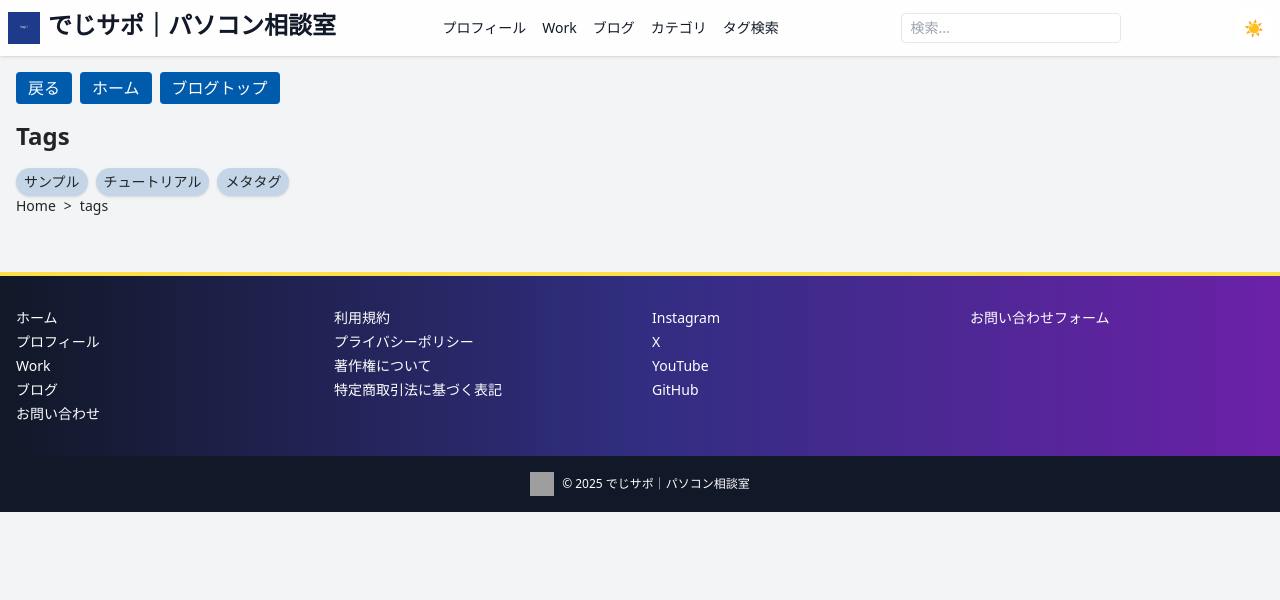
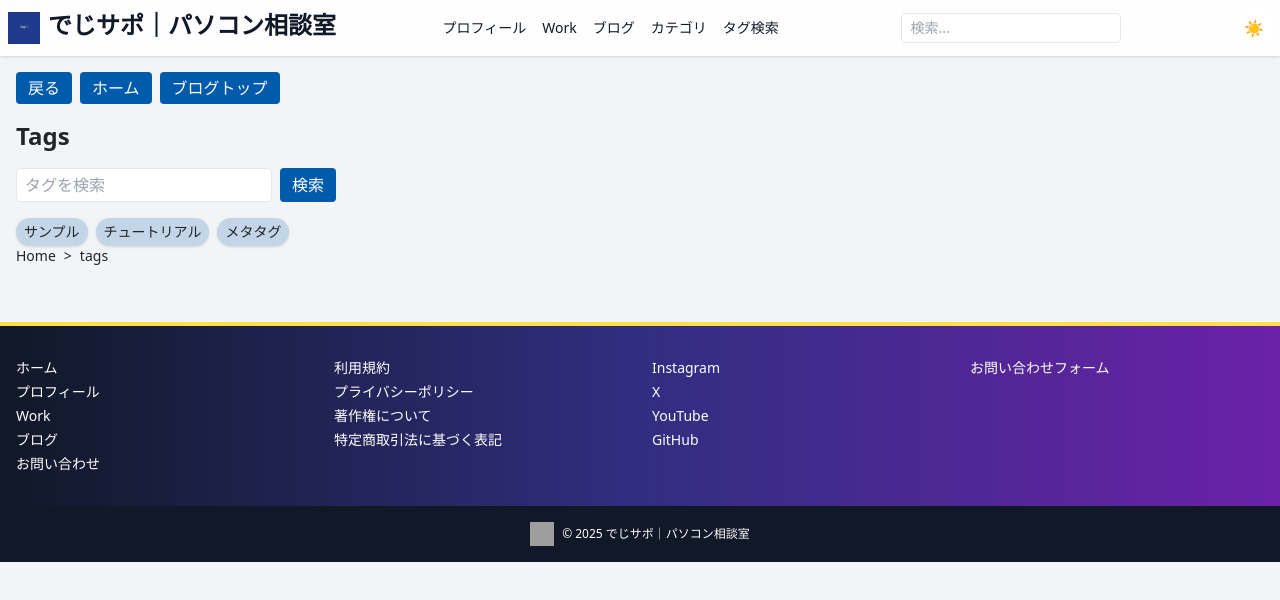
Before and after one commit to maruyamamasaya/Portfolio, a Next.js app: page /tags in a window 1280 px wide. Shown: the top 600 px of the page. Built offline with nearby package versions, Linux system fonts and the light colour scheme; grey boxes are pictures that could not be loaded.

Commit message:
Add search bar to tags page

```diff
--- a/src/app/tags/page.tsx
+++ b/src/app/tags/page.tsx
@@ -2,14 +2,37 @@ import Link from 'next/link';
 import { getAllTags } from '@/lib/posts';
 import BlogNavButtons from '../components/BlogNavButtons';
 
-export default function TagsPage() {
+export default function TagsPage({
+  searchParams,
+}: {
+  searchParams: { q?: string };
+}) {
+  const query = searchParams.q?.toLowerCase() ?? '';
   const tags = getAllTags();
-  const displayTags = tags.slice(0, 30);
-  const hasMore = tags.length > 30;
+  const filteredTags = query
+    ? tags.filter(tag => tag.toLowerCase().includes(query))
+    : tags;
+  const displayTags = filteredTags.slice(0, 30);
+  const hasMore = filteredTags.length > 30;
   return (
     <div>
       <BlogNavButtons />
       <h1 className="text-2xl font-bold mb-4">Tags</h1>
+      <form className="mb-4 flex">
+        <input
+          type="text"
+          name="q"
+          placeholder="タグを検索"
+          defaultValue={query}
+          className="border rounded px-2 py-1 w-full sm:w-64"
+        />
+        <button
+          type="submit"
+          className="ml-2 px-3 py-1 bg-primary text-white rounded"
+        >
+          検索
+        </button>
+      </form>
       <ul className="flex flex-wrap gap-2">
         {displayTags.map(tag => (
           <li
```
